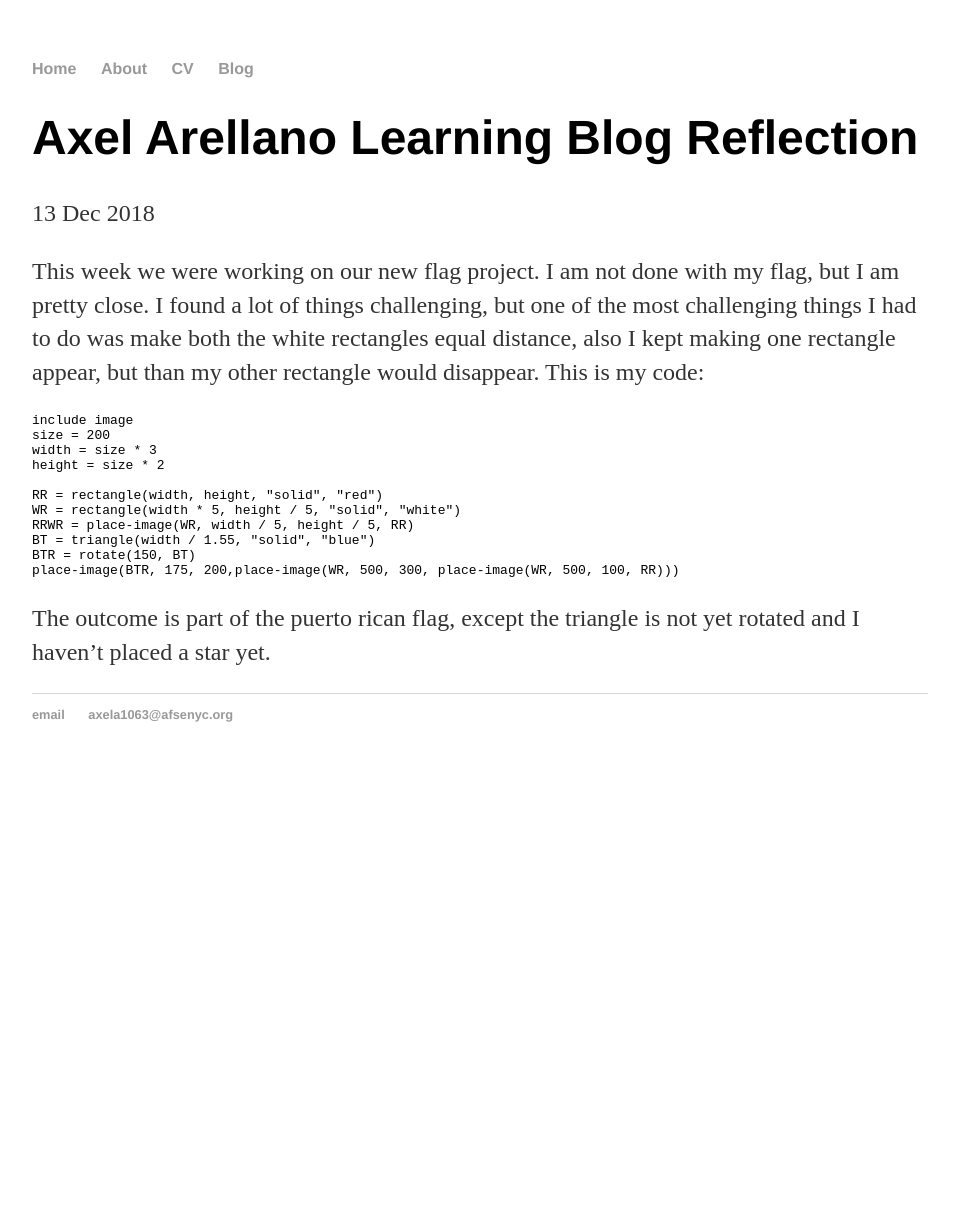
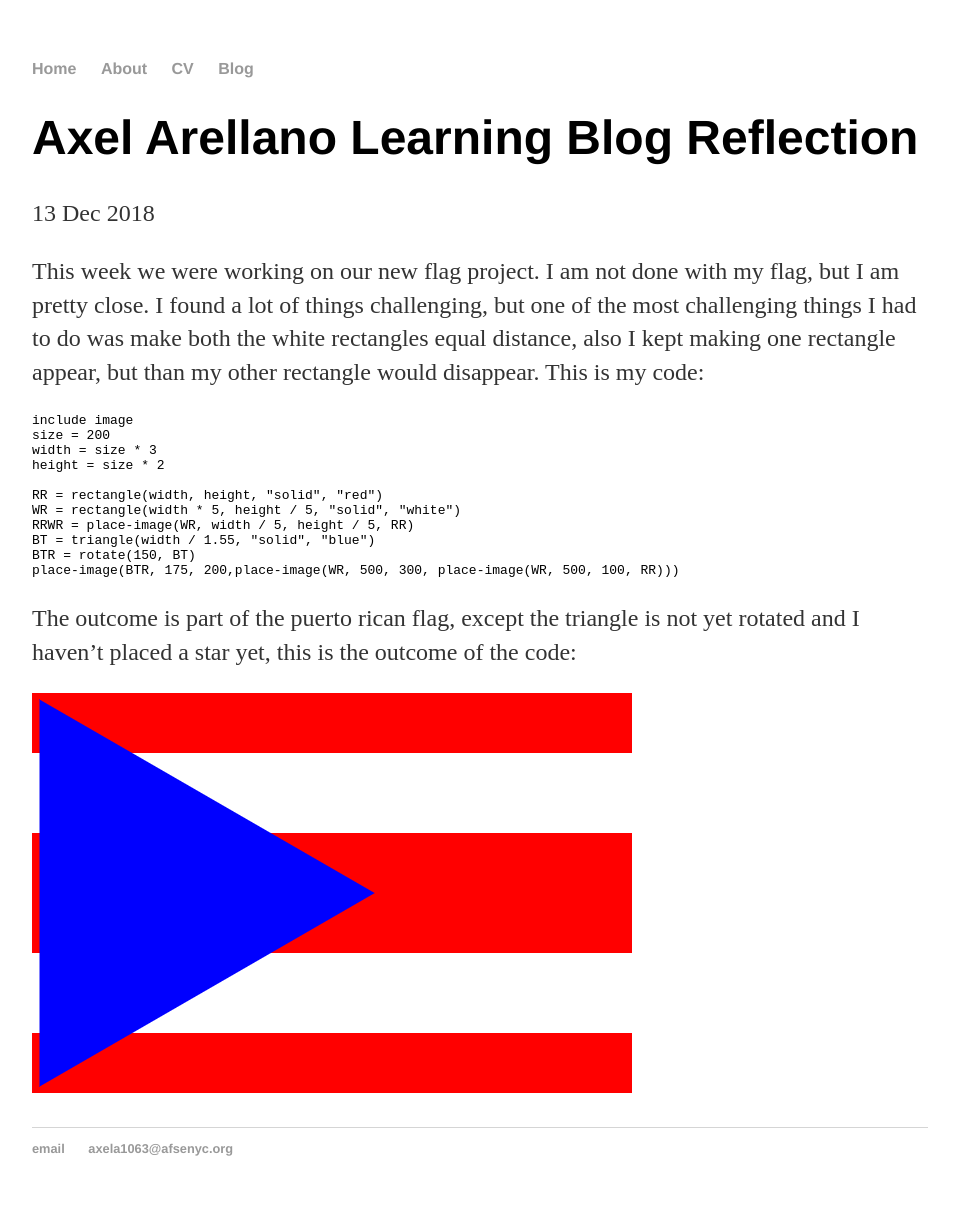
Before and after one commit to axela1063/axela1063.github.io, a Jekyll site: the page built from _posts/2018-12-13-Axel-Arellano-Learning-Blog-Reflection#10.md, in a window 1280 px wide. Shown: the whole page, without its empty margins (160-1119 px from the left). Built offline with Jekyll 4.4.1, drawn with Linux system fonts in a browser that asks for light colours; before the commit the page ends 900 px from its top, so only the background shows below that.

Commit message:
Update 2018-12-13-Axel-Arellano-Learning-Blog-Reflection#10.md

````diff
--- a/_posts/2018-12-13-Axel-Arellano-Learning-Blog-Reflection#10.md
+++ b/_posts/2018-12-13-Axel-Arellano-Learning-Blog-Reflection#10.md
@@ -19,4 +19,6 @@ BT = triangle(width / 1.55, "solid", "blue")
 BTR = rotate(150, BT)
 place-image(BTR, 175, 200,place-image(WR, 500, 300, place-image(WR, 500, 100, RR)))
 ```
-The outcome is part of the puerto rican flag, except the triangle is not yet rotated and I haven't placed a star yet.
+The outcome is part of the puerto rican flag, except the triangle is not yet rotated and I haven't placed a star yet, this is the outcome of the code:
+
+![flag.image](/images/flag.png)
````
